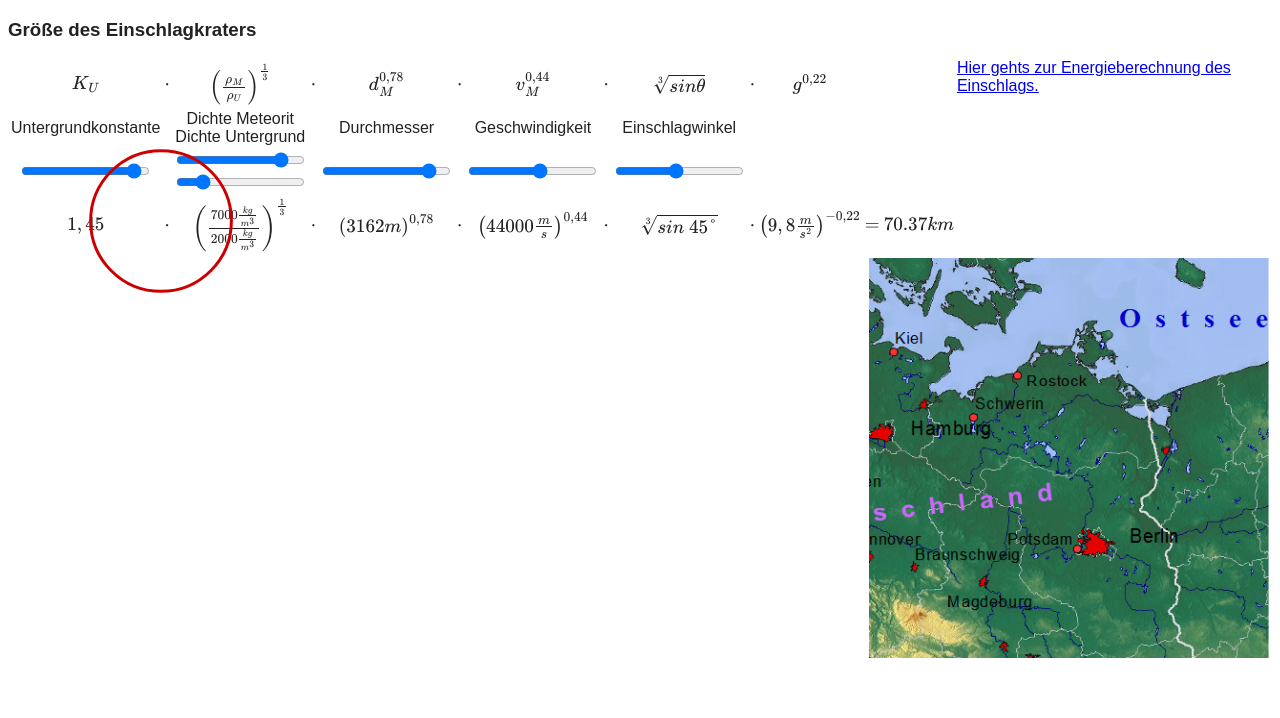
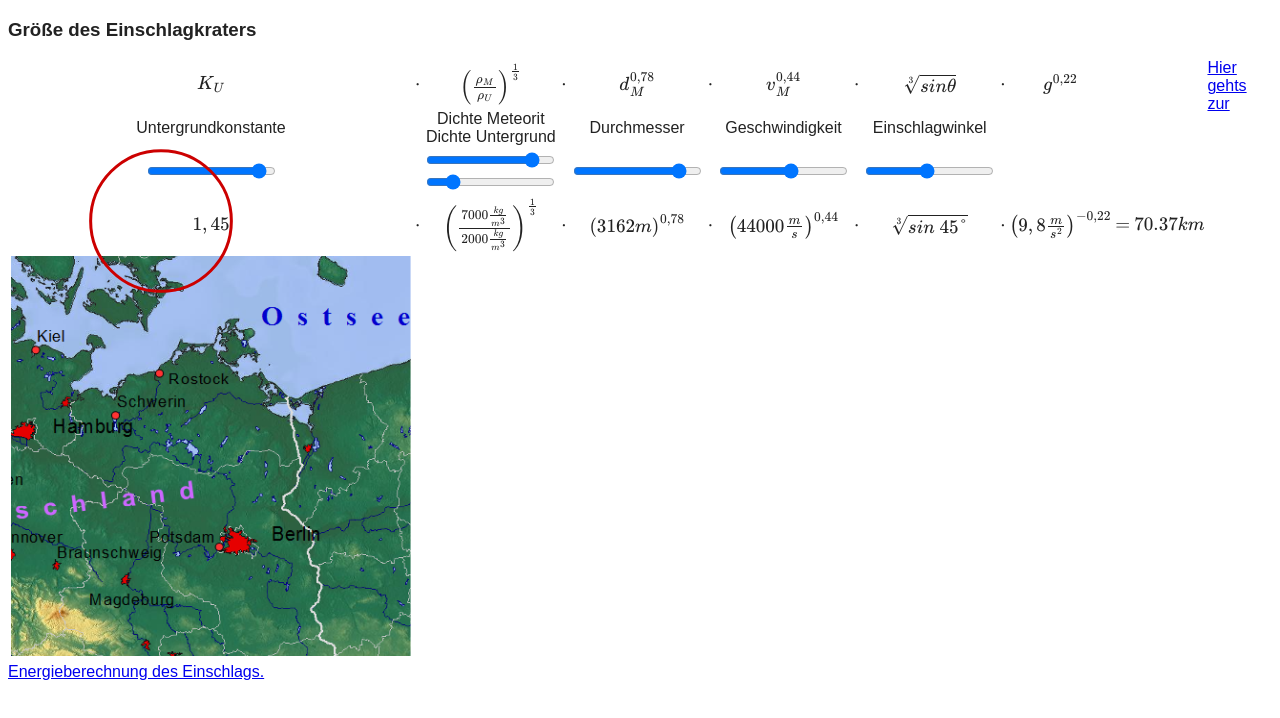
Before and after one commit to DLRSchoollabBA/Meteorite-Kraterberechnung, a plain HTML site: page index.html in a window 1280 px wide. Drawn offline with nearby package versions, Linux system fonts and the light colour scheme.

Commit message:
Update index.html

```diff
--- a/index.html
+++ b/index.html
@@ -147,8 +147,6 @@
             <td>\(=\)</td>
             <td id='d'></td>
         </tr>
-    </table>
-<table style="float:right;">
   <tr>
     <td>
         <img src='./img/Norddeutschland_Wiki.png' width='400' height='400' id='map'>
```
